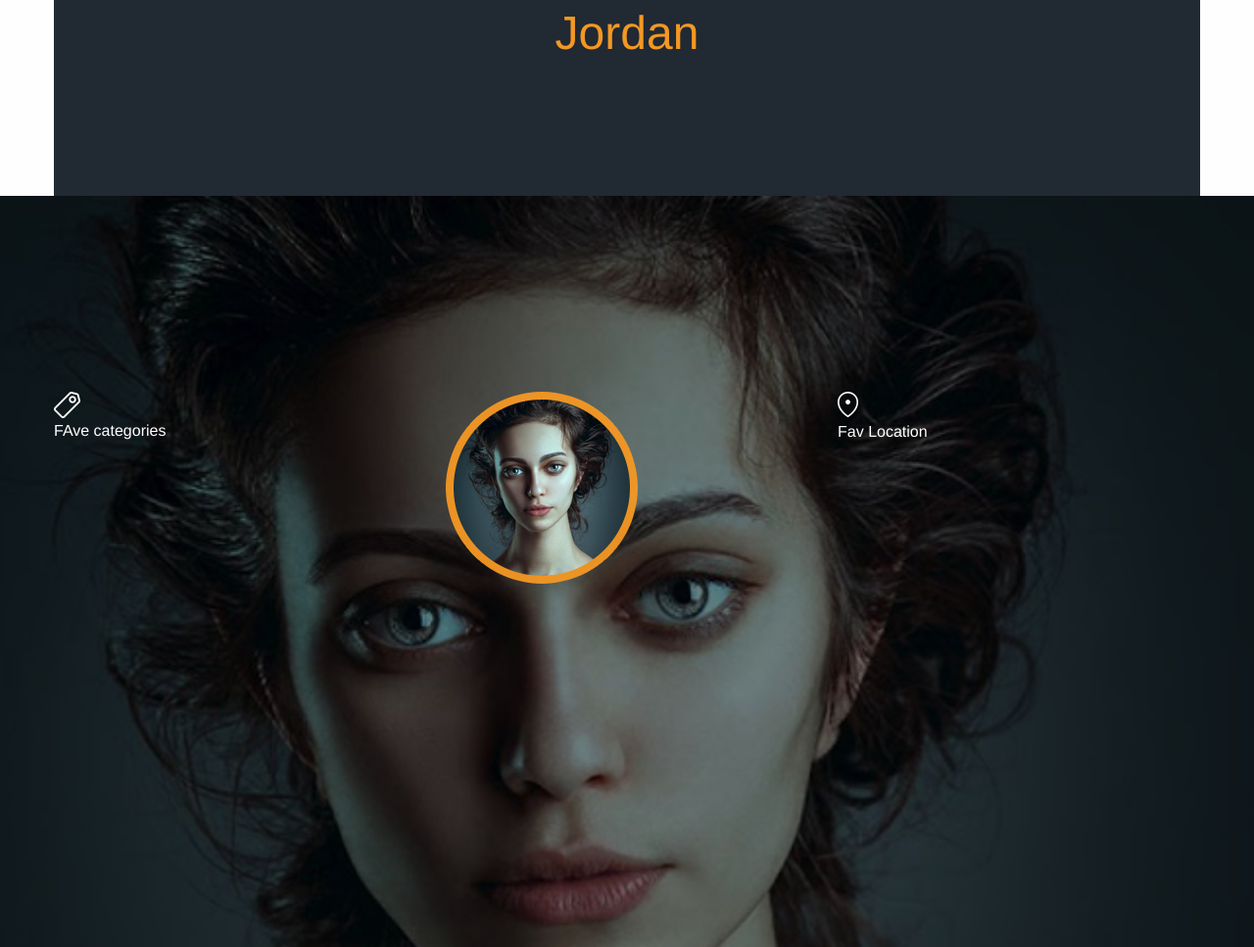
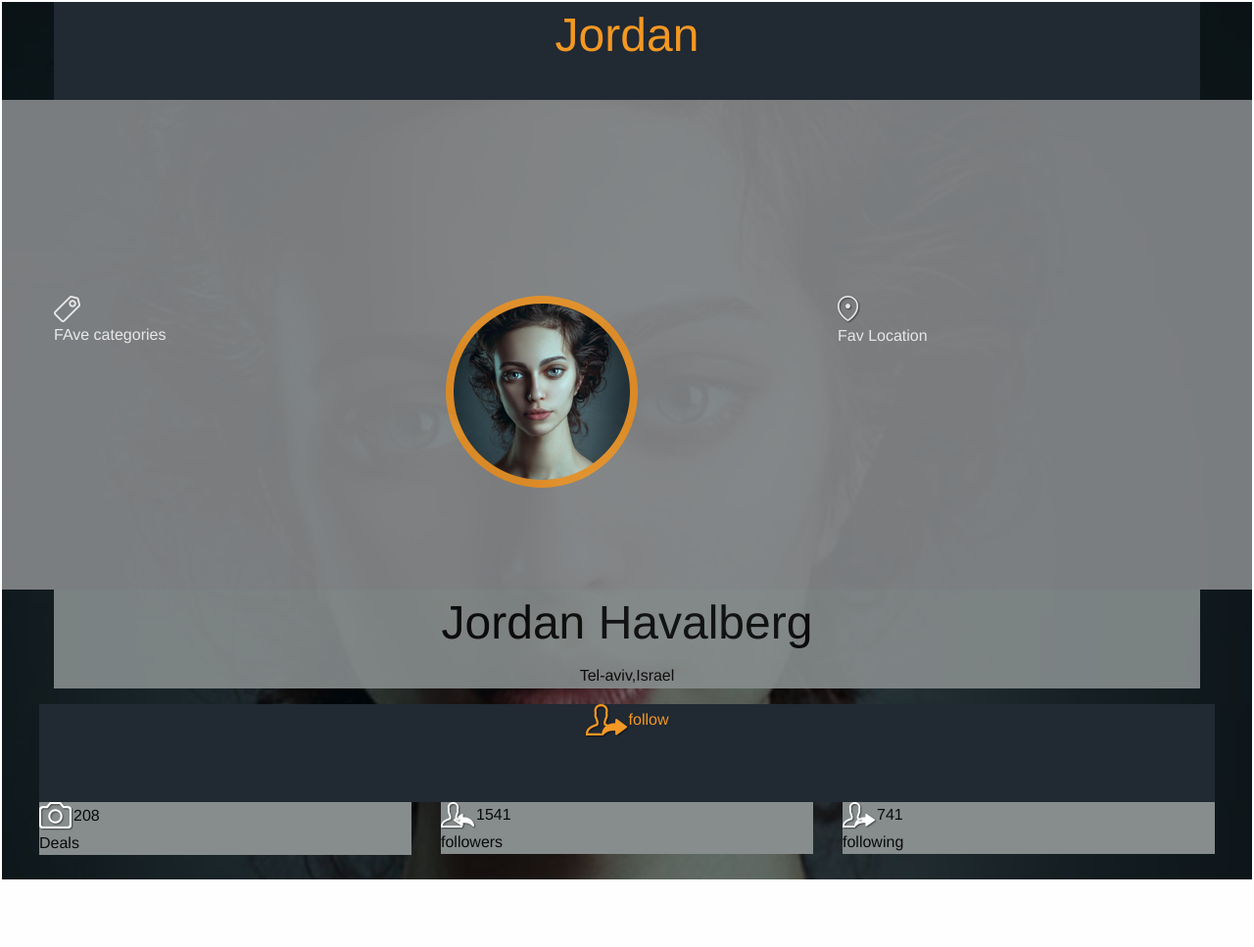
Before and after one commit to Bbenard/Jordan, a plain HTML site: page index.html in a window 1280 px wide. Shown: the top 967 px of the page at 98% size. After the commit the page ends 900 px from the top, so only its background shows below. Drawn offline with Linux system fonts and the light colour scheme.

Commit message:
second commit

```diff
--- a/css/main.css
+++ b/css/main.css
@@ -1,19 +1,25 @@
 body{
 margin:0;
 width: 100%;
+height: 900px;
+background-image: url(../images/bg.jpg);
+background-size:cover;
+margin:0px;
+border: 2px solid white;
 }
 header{
     background-color: #212933;
-    height: 200px;
+    height: 100px;
     text-align: center;
     color: #F39823;
     width: 100%;
 }
 
 .maincontent{
-height: 1200px;
-background-image: url(../images/bg.jpg);
-background-size:cover;
+height: 500px;
+background-color: #87898B;
+    opacity: 0.9;
+
 width: 100%;
 }
 .content{
@@ -29,4 +35,8 @@ color: white;
 .Tel{
     text-align: center;
     background-color: #878D8D;
+    opacity: 0.9;
 }
+.footer{
+    background-color: #878D8D;
+}
--- a/index.html
+++ b/index.html
@@ -45,7 +45,7 @@
         </div>
             </section>
             </div>
-
+    </body>
       <div class="row">
        <div class="large-12 columns">
            <div class="Tel"> <h1>Jordan Havalberg</h1>
@@ -53,23 +53,25 @@
           </header>
       </div>
           <div class="row">
-       <div class="large-12 medium-4 columns">
-          <header> <h1>Jordan</h1>
+       <div class="large-12 columns">
+          <header> <img src="images/follow.png">follow
           </header>
       </div>
       </div>
           <div class="row">
-              <div class="large-4 medium-4 columns">
-                  <p>bottom</p>
-              </div>
-              <div class="large-4 medium-4 columns">
-                  <p>bottom</p>
-              </div>
-              <div class="large-4 medium-4  columns">
-                  <p>bottom</p>
+              <div class="large-4 columns">
+                  <p class="footer"><img src="images/deals.png">208 <br>Deals </p>
               </div>
 
-          </div>
+              <div class="large-4 columns">
+                  <p class="footer"><img src="images/followers.png">1541<br> followers</p>
+                  </div>
+              <div class="large-4 columns">
+                  <p class="footer"><img src="images/following.png">741<br> following</p>
+
+              </div>
+                </div>
+
 
 
     <script src="js/vendor/jquery.js"></script>
```
